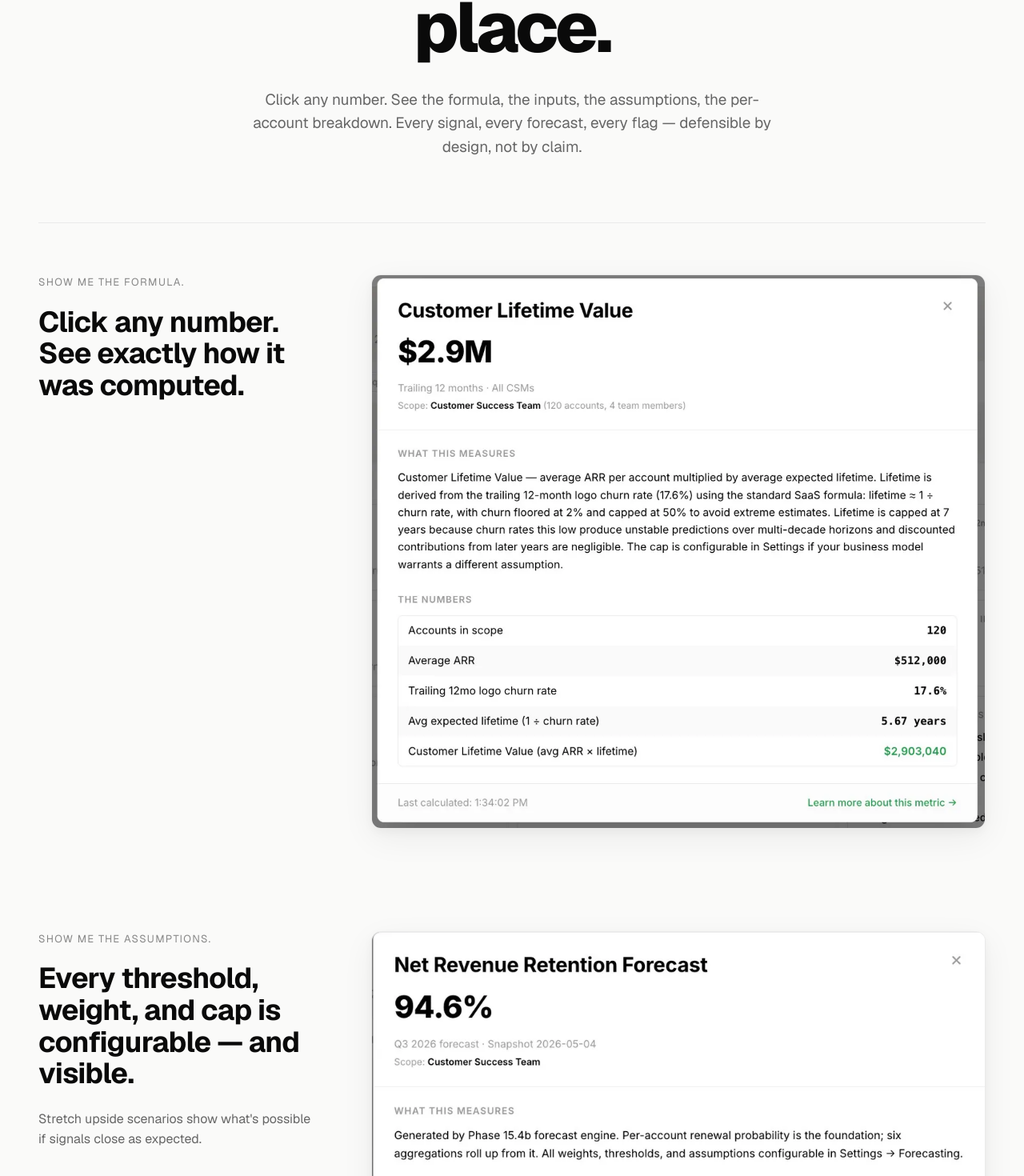
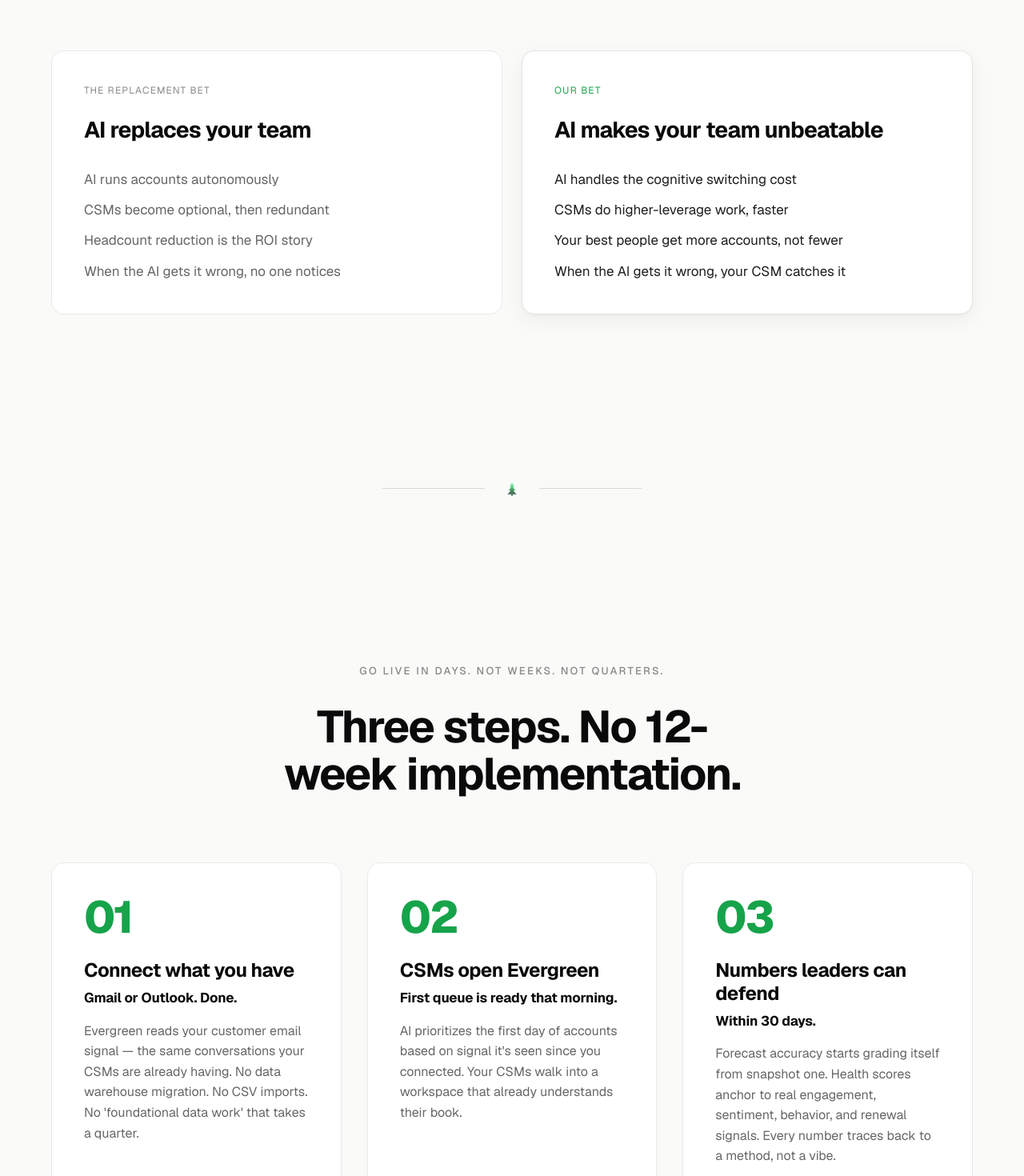
Before and after one commit to stayevergreen-ai/marketing, a Next.js app: page / in a window 1280 px wide. Shown: the part 2470-3940 px from the top of the page at 80% size. Built offline with nearby package versions, Linux system fonts and the light colour scheme.

Commit message:
Build Sections 2 (Two Paths) and 3 (Go Live in Days)

```diff
--- a/app/page.tsx
+++ b/app/page.tsx
@@ -79,6 +79,27 @@
     evergreen: "5-component health breakdown with weights",
     legacy: "Aggregate score only",
     aiReplacement: "Black-box",
+  },
+];
+
+const steps = [
+  {
+    number: "01",
+    headline: "Connect what you have",
+    subHeadline: "Gmail or Outlook. Done.",
+    body: "Evergreen reads your customer email signal — the same conversations your CSMs are already having. No data warehouse migration. No CSV imports. No 'foundational data work' that takes a quarter.",
+  },
+  {
+    number: "02",
+    headline: "CSMs open Evergreen",
+    subHeadline: "First queue is ready that morning.",
+    body: "AI prioritizes the first day of accounts based on signal it's seen since you connected. Your CSMs walk into a workspace that already understands their book.",
+  },
+  {
+    number: "03",
+    headline: "Numbers leaders can defend",
+    subHeadline: "Within 30 days.",
+    body: "Forecast accuracy starts grading itself from snapshot one. Health scores anchor to real engagement, sentiment, behavior, and renewal signals. Every number traces back to a method, not a vibe.",
   },
 ];
 
@@ -233,6 +254,132 @@
               className="block h-auto w-full"
             />
           </motion.div>
+        </section>
+
+        <TreeDivider />
+
+        <section className="py-20 md:py-32">
+          <motion.div
+            initial={{ opacity: 0, y: 16 }}
+            whileInView={{ opacity: 1, y: 0 }}
+            transition={{ duration: 0.8, ease: FADE_EASE }}
+            viewport={{ once: true, margin: "-100px" }}
+            className="mb-20 text-center"
+          >
+            <p className="mb-8 text-[13px] font-medium uppercase tracking-[0.18em] text-[#888]">
+              There are two paths…
+            </p>
+            <h2 className="mx-auto max-w-4xl text-balance text-[36px] font-bold leading-[1.05] tracking-[-0.03em] text-[#0A0A0A] md:text-[48px] lg:text-[64px]">
+              Most AI in customer success is built to replace your CSMs. We bet
+              on your team.
+            </h2>
+          </motion.div>
+
+          <div className="mx-auto grid max-w-6xl grid-cols-1 gap-4 md:grid-cols-2 lg:gap-6">
+            <motion.div
+              initial={{ opacity: 0, y: 16 }}
+              whileInView={{ opacity: 1, y: 0 }}
+              transition={{ duration: 0.8, delay: 0.1, ease: FADE_EASE }}
+              viewport={{ once: true, margin: "-100px" }}
+              className="rounded-2xl bg-white p-6 md:p-8 lg:p-10"
+              style={{
+                border: "1px solid #EAEAEA",
+                boxShadow: "0 1px 2px rgba(0, 0, 0, 0.02)",
+              }}
+            >
+              <p className="mb-6 text-[12px] uppercase tracking-[0.10em] text-[#888]">
+                The replacement bet
+              </p>
+              <h3 className="mb-8 text-[24px] font-bold leading-[1.15] tracking-[-0.025em] text-[#0A0A0A] lg:text-[28px]">
+                AI replaces your team
+              </h3>
+              <ul className="space-y-3 text-[17px] leading-[1.55] text-[#666]">
+                <li>AI runs accounts autonomously</li>
+                <li>CSMs become optional, then redundant</li>
+                <li>Headcount reduction is the ROI story</li>
+                <li>When the AI gets it wrong, no one notices</li>
+              </ul>
+            </motion.div>
+
+            <motion.div
+              initial={{ opacity: 0, y: 16 }}
+              whileInView={{ opacity: 1, y: 0 }}
+              transition={{ duration: 0.8, delay: 0.2, ease: FADE_EASE }}
+              viewport={{ once: true, margin: "-100px" }}
+              className="rounded-2xl bg-white p-6 md:p-8 lg:p-10"
+              style={{
+                border: "1.5px solid #E5E5E0",
+                boxShadow:
+                  "0 1px 3px rgba(0, 0, 0, 0.04), 0 8px 24px rgba(0, 0, 0, 0.05)",
+              }}
+            >
+              <p className="mb-6 text-[12px] uppercase tracking-[0.10em] text-[#16A34A]">
+                Our bet
+              </p>
+              <h3 className="mb-8 text-[24px] font-bold leading-[1.15] tracking-[-0.025em] text-[#0A0A0A] lg:text-[28px]">
+                AI makes your team unbeatable
+              </h3>
+              <ul className="space-y-3 text-[17px] leading-[1.55] text-[#1F1F1F]">
+                <li>AI handles the cognitive switching cost</li>
+                <li>CSMs do higher-leverage work, faster</li>
+                <li>Your best people get more accounts, not fewer</li>
+                <li>When the AI gets it wrong, your CSM catches it</li>
+              </ul>
+            </motion.div>
+          </div>
+        </section>
+
+        <TreeDivider />
+
+        <section className="py-20 md:py-32">
+          <motion.div
+            initial={{ opacity: 0, y: 16 }}
+            whileInView={{ opacity: 1, y: 0 }}
+            transition={{ duration: 0.8, ease: FADE_EASE }}
+            viewport={{ once: true, margin: "-100px" }}
+            className="mb-20 text-center"
+          >
+            <p className="mb-8 text-[13px] font-medium uppercase tracking-[0.18em] text-[#888]">
+              Go live in days. Not weeks. Not quarters.
+            </p>
+            <h2 className="mx-auto max-w-3xl text-balance text-[32px] font-bold leading-[1.05] tracking-[-0.03em] text-[#0A0A0A] md:text-[48px] lg:text-[56px]">
+              Three steps. No 12-week implementation.
+            </h2>
+          </motion.div>
+
+          <div className="mx-auto grid max-w-6xl grid-cols-1 gap-8 lg:grid-cols-3">
+            {steps.map((step, i) => (
+              <motion.div
+                key={step.number}
+                initial={{ opacity: 0, y: 16 }}
+                whileInView={{ opacity: 1, y: 0 }}
+                transition={{
+                  duration: 0.8,
+                  delay: 0.1 * (i + 1),
+                  ease: FADE_EASE,
+                }}
+                viewport={{ once: true, margin: "-100px" }}
+                className="rounded-2xl bg-white p-6 md:p-8 lg:p-10"
+                style={{
+                  border: "1px solid #EAEAEA",
+                  boxShadow: "0 1px 2px rgba(0, 0, 0, 0.02)",
+                }}
+              >
+                <p className="mb-6 text-[48px] font-extrabold leading-none tracking-[-0.04em] text-[#16A34A] lg:text-[56px]">
+                  {step.number}
+                </p>
+                <h3 className="mb-2 text-[22px] font-bold leading-[1.2] tracking-[-0.02em] text-[#0A0A0A] lg:text-[24px]">
+                  {step.headline}
+                </h3>
+                <p className="mb-4 text-[17px] font-bold leading-[1.4] tracking-[-0.01em] text-[#0A0A0A]">
+                  {step.subHeadline}
+                </p>
+                <p className="text-[16px] leading-[1.6] text-[#666]">
+                  {step.body}
+                </p>
+              </motion.div>
+            ))}
+          </div>
         </section>
 
         <TreeDivider />
```
